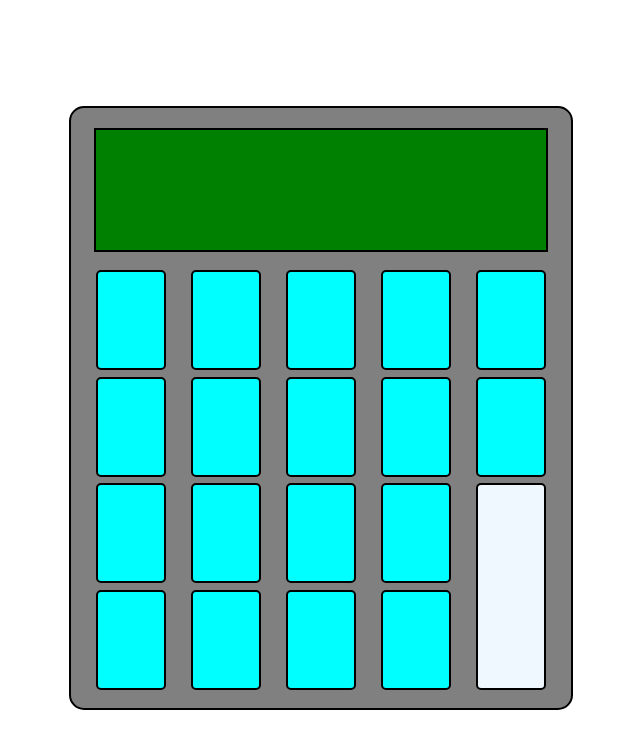
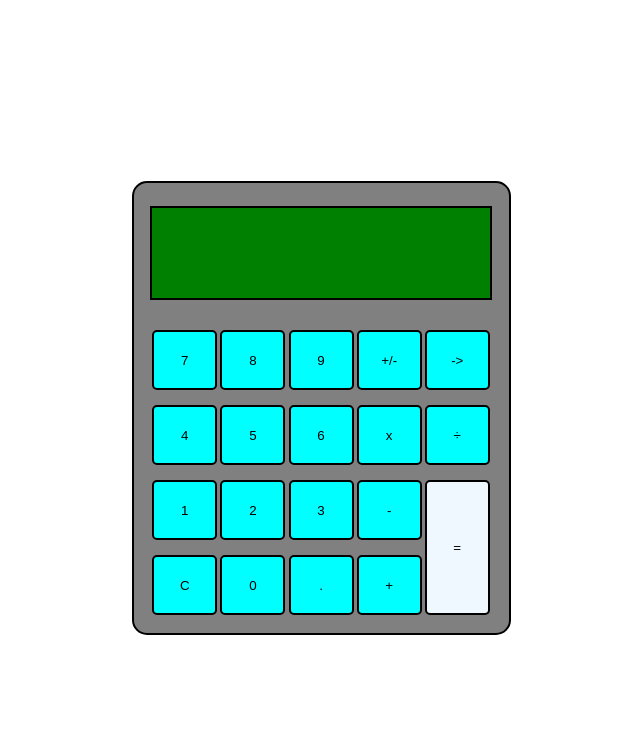
Before and after one commit to dreina99/calculator, a plain HTML site: page index.html in a window 1280 px wide. Shown: the whole page, without its empty margins (319-959 px from the left). Drawn offline with Linux system fonts and the light colour scheme.

Commit message:
Create and label buttons

```diff
--- a/index.html
+++ b/index.html
@@ -9,9 +9,10 @@
     <body>
         <div id = "calculator">
             <div id = "screen">
+                <span class = "save-eq"></span>
+                <span class = "input"></span>
             </div>
             <div id = "button-container">
-
             </div>
         </div>
     </body>
--- a/script.js
+++ b/script.js
@@ -1,14 +1,28 @@
 let buttonContainer = document.querySelector('#button-container')
+let buttonLabels = [[7, 4, 1, 'C'],
+                    [8, 5, 2, 0],
+                    [9, 6, 3, '.'],
+                    ['+/-', 'x', '-', '+'],
+                    ['->', '÷', '=']]
 
 for (let i = 0; i < 5; i++) {
+    // create column for buttons
     let column = document.createElement('div')
     column.classList.add('col')
+
     for (let j = 0; j < 4; j++) {
+        // break for equals button
         if(i == 4 && j == 3) break
+
+        // create button
         let button = document.createElement('button')
-
         if (i == 4 && j == 2) button.classList.add('equals')
         else button.classList.add('button')
+
+        // create labels
+        let label = document.createElement('span')
+        label.innerHTML = buttonLabels[i][j]
+        button.appendChild(label)
 
         column.appendChild(button)
     }
--- a/style.css
+++ b/style.css
@@ -18,14 +18,15 @@ button:hover {
 
 .button {
     background-color: aqua;
-    height: 100px;
-    width: 70px;
+    height: 60px;
+    width: 65px;
 }
 
 .col {
+    height:100%;
     display: flex;
     flex-direction: column;
-    justify-content: space-between;
+    justify-content: space-evenly;
 }
 
 .equals {
@@ -33,8 +34,8 @@ button:hover {
     justify-content: center;
     align-items: center;
     background-color: aliceblue;
-    height: 207px;
-    width: 70px;
+    height: 135px;
+    width: 65px;
 }
 
 #button-container {
@@ -46,10 +47,11 @@ button:hover {
 
 #calculator {
     display: flex;
-    flex-wrap: wrap;
+    flex-direction: column;
     justify-content: center;
-    height: 600px;
-    width: 500px;
+    align-items: center;
+    height: 450px;
+    width: 375px;
     background-color: grey;
     border-radius: 15px;
     border: 2px solid black;
@@ -60,5 +62,6 @@ button:hover {
     height: 20%;
     background-color: green;
     margin-top: 20px;
+    margin-bottom: 15px;
     border: 2px solid black;
 }
```
